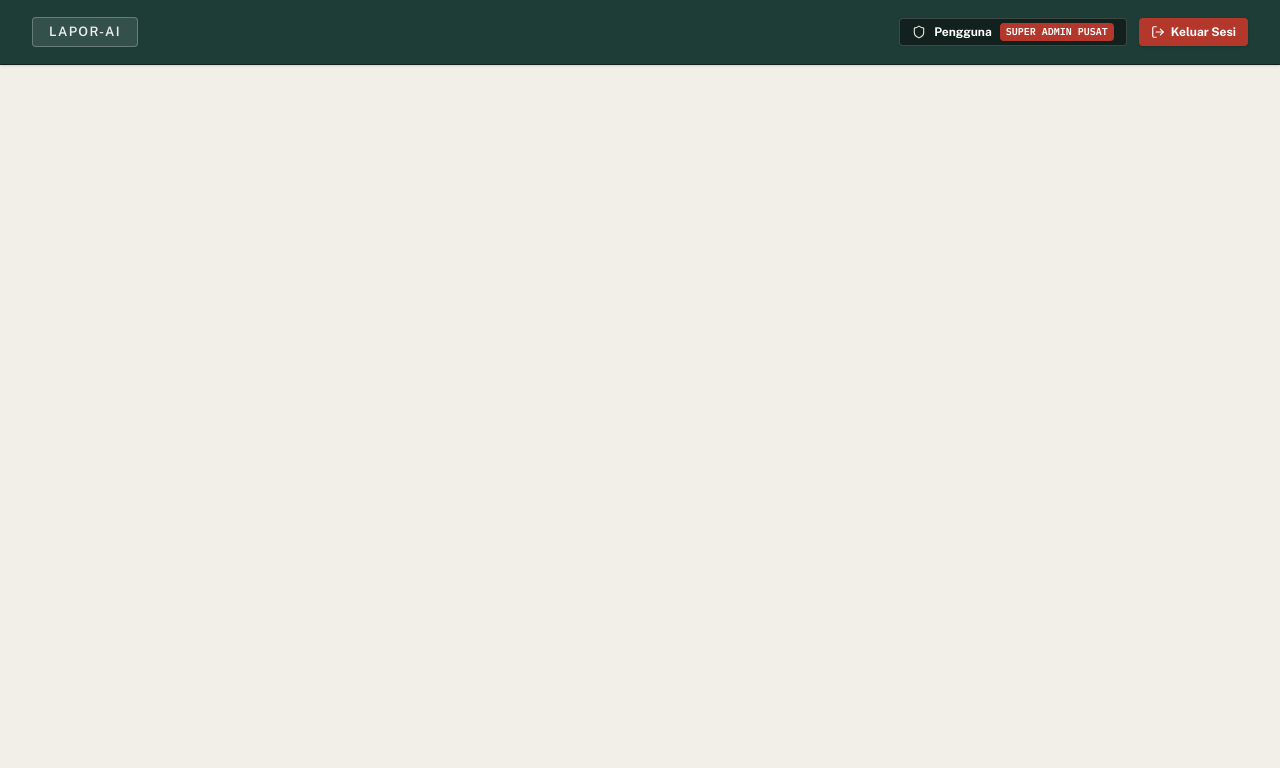
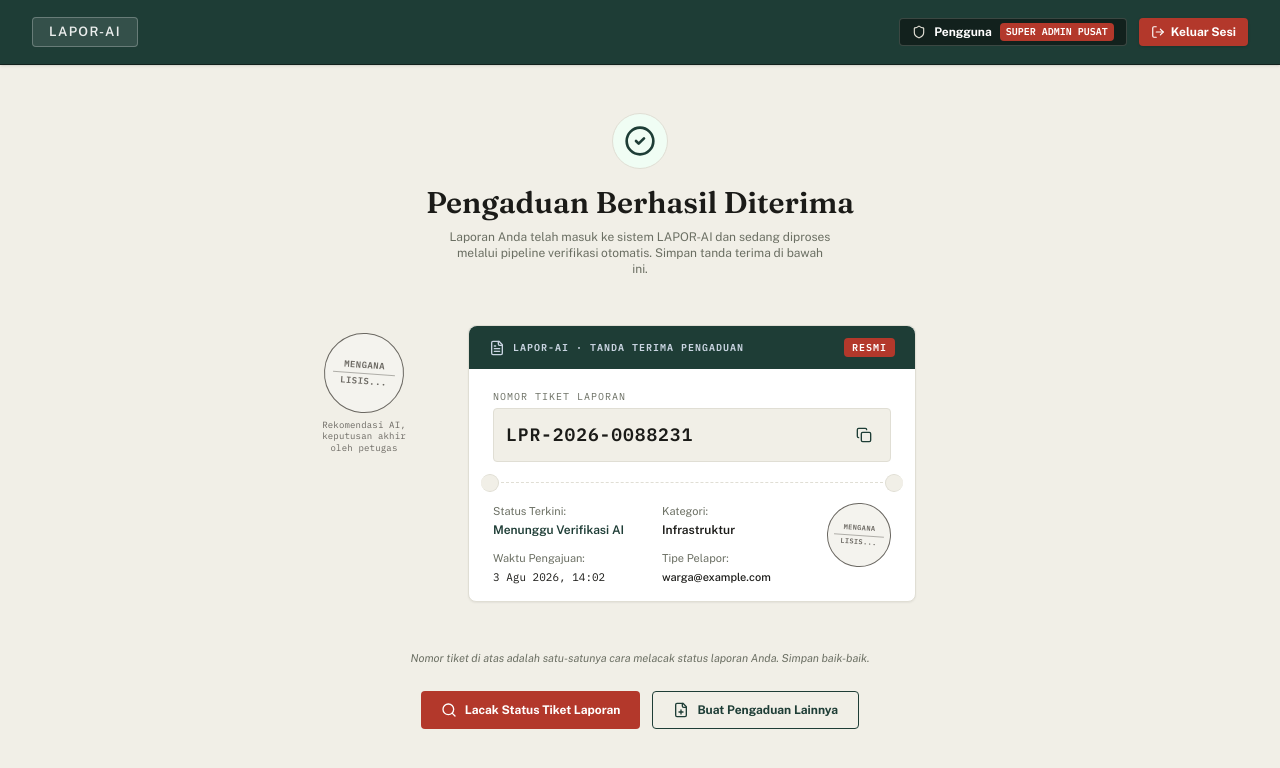
Before and after one commit to fadiljee/lapor-ai, a React (Vite) app in the folder frontend/: page /dashboard/lapor/berhasil in a window 1280 px wide. Shown: the top 768 px of the page. Built offline with nearby package versions, Linux system fonts and the light colour scheme; sample sign-in values are in the browser's storage.

Commit message:
fix: update lapor and lacak routes to use /dashboard prefix

```diff
--- a/frontend/src/App.jsx
+++ b/frontend/src/App.jsx
@@ -60,13 +60,13 @@ function AppContent() {
         <Routes>
           <Route path="/" element={<HomePage />} />
           <Route path="/verifikasi-email" element={<EmailVerificationPage />} />
-          <Route path="/lapor/berhasil" element={<ReportSuccessPage />} />
+          <Route path="/dashboard/lapor/berhasil" element={<ReportSuccessPage />} />
           <Route path="/tentang-lapor-ai" element={<AboutLaporAiPage />} />
           <Route path="/hubungi-kami" element={<ContactPage />} />
           <Route path="/masuk" element={<LoginPage />} />
 
           <Route
-            path="/lapor"
+            path="/dashboard/lapor"
             element={
               <RoleProtectedRoute allowedRoles={['warga']}>
                 <SubmitReportPage />
@@ -74,7 +74,7 @@ function AppContent() {
             }
           />
           <Route
-            path="/lacak"
+            path="/dashboard/lacak"
             element={
               <RoleProtectedRoute allowedRoles={['warga']}>
                 <TrackReportPage />
--- a/frontend/src/components/dashboard/Sidebar.jsx
+++ b/frontend/src/components/dashboard/Sidebar.jsx
@@ -21,17 +21,14 @@ export function Sidebar() {
 
   const isActive = (path) => location.pathname === path;
 
-  // Role-specific navigation items definition (Strict isolation per role)
   const allNavItems = [
     { path: '/dashboard/warga', label: 'Ringkasan Laporan Saya', icon: Home, roles: ['warga'] },
     { path: '/dashboard/lapor', label: 'Ajukan Laporan Pengaduan', icon: FilePlus, roles: ['warga'] },
     { path: '/dashboard/lacak', label: 'Lacak Tiket Laporan', icon: Search, roles: ['warga'] },
 
     { path: '/dashboard/antrean', label: 'Antrean Verifikasi AI', icon: ListFilter, roles: ['petugas'] },
-    // 3. Admin Instansi/Dinas Sektoral
     { path: '/dashboard/tugas-dinas', label: 'Daftar Tugas Dinas', icon: Inbox, roles: ['dinas'] },
 
-    // 4. Super Admin Pusat
     { path: '/dashboard/routing', label: 'Routing Unit Kerja / Dinas', icon: MapPin, roles: ['admin'] },
     { path: '/dashboard/sla', label: 'Manajemen SLA Operasional', icon: Clock, roles: ['admin'] },
     { path: '/dashboard/users', label: 'Manajemen User', icon: Users, roles: ['admin'] },
--- a/frontend/src/pages/warga/AboutLaporAiPage.jsx
+++ b/frontend/src/pages/warga/AboutLaporAiPage.jsx
@@ -221,7 +221,7 @@ export function AboutLaporAiPage() {
         </div>
         <div className="flex flex-col sm:flex-row gap-3 shrink-0 justify-end">
           <Link
-            to="/lapor"
+            to="/dashboard/lapor"
             className="bg-accent hover:bg-accent-hover text-white px-5 py-2.5 rounded font-bold text-sm flex items-center justify-center gap-2 transition-colors"
           >
             <FilePlus className="w-4 h-4" />
--- a/frontend/src/pages/warga/DashboardWargaPage.jsx
+++ b/frontend/src/pages/warga/DashboardWargaPage.jsx
@@ -53,7 +53,7 @@ export function DashboardWargaPage() {
               </p>
             </div>
             <Link
-              to="/lapor"
+              to="/dashboard/lapor"
               className="inline-flex items-center justify-between bg-accent hover:bg-accent-hover text-white px-4 py-2.5 rounded text-xs font-bold transition-colors w-full sm:w-auto"
             >
               <span>Mulai Formulir Pengaduan</span>
@@ -74,7 +74,7 @@ export function DashboardWargaPage() {
               </p>
             </div>
             <Link
-              to="/lacak"
+              to="/dashboard/lacak"
               className="inline-flex items-center justify-between bg-primary hover:bg-primary-dark text-white px-4 py-2.5 rounded text-xs font-bold transition-colors w-full sm:w-auto"
             >
               <span>Lacak Progres Laporan</span>
@@ -106,7 +106,7 @@ export function DashboardWargaPage() {
                   <div>
                     <div className="flex items-center gap-2 mb-1">
                       <Link
-                        to="/lacak"
+                        to="/dashboard/lacak"
                         state={{ ticketId: rpt.id }}
                         className="font-mono font-bold text-primary hover:text-accent hover:underline transition-colors"
                         title="Klik untuk lacak rincian tiket ini"
@@ -120,7 +120,7 @@ export function DashboardWargaPage() {
                     <span className="text-[11px] text-text-secondary">{rpt.lokasi_alamat} → <span className="font-semibold text-text-primary">{rpt.dinas_tujuan}</span></span>
                   </div>
                   <Link
-                    to="/lacak"
+                    to="/dashboard/lacak"
                     state={{ ticketId: rpt.id }}
                     className="inline-flex items-center justify-center gap-1.5 bg-primary text-white hover:bg-primary-dark px-3 py-1.5 rounded text-xs font-bold transition-colors shrink-0 shadow-sm"
                   >
--- a/frontend/src/pages/warga/EmailVerificationPage.jsx
+++ b/frontend/src/pages/warga/EmailVerificationPage.jsx
@@ -64,7 +64,7 @@ export function EmailVerificationPage() {
       } catch (_) {
         // fallback to minimal data above if fetch fails
       }
-      navigate('/lapor/berhasil', { state: { report: reportData } });
+      navigate('/dashboard/lapor/berhasil', { state: { report: reportData } });
     } catch (err) {
       setError(err.message || 'Kode OTP salah atau kedaluwarsa.');
     } finally {
--- a/frontend/src/pages/warga/ReportSuccessPage.jsx
+++ b/frontend/src/pages/warga/ReportSuccessPage.jsx
@@ -60,14 +60,14 @@ export function ReportSuccessPage() {
       {/* CTA Buttons */}
       <div className="flex flex-col sm:flex-row justify-center gap-3">
         <Link
-          to="/lacak"
+          to="/dashboard/lacak"
           className="bg-accent hover:bg-accent-hover text-white px-5 py-2.5 rounded font-bold text-xs flex items-center justify-center gap-2 transition-colors"
         >
           <Search className="w-4 h-4" />
           Lacak Status Tiket Laporan
         </Link>
         <Link
-          to="/lapor"
+          to="/dashboard/lapor"
           className="border-[1.5px] border-primary text-primary hover:bg-slate-100 px-5 py-2.5 rounded font-bold text-xs flex items-center justify-center gap-2 transition-colors"
         >
           <FilePlus className="w-4 h-4" />
--- a/frontend/src/pages/warga/SubmitReportPage.jsx
+++ b/frontend/src/pages/warga/SubmitReportPage.jsx
@@ -156,7 +156,7 @@ export function SubmitReportPage() {
           }
         });
       } else {
-        navigate('/lapor/berhasil', { state: { report: res } });
+        navigate('/dashboard/lapor/berhasil', { state: { report: res } });
       }
     } catch (err) {
       console.error("Detail Error Submit:", err);
```
